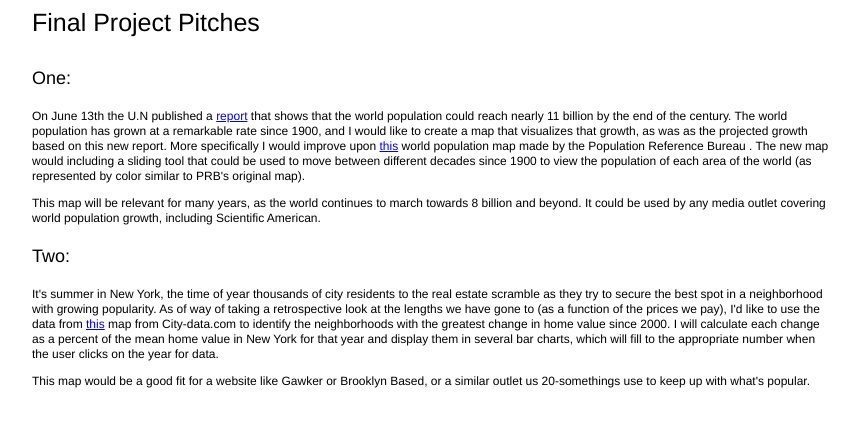
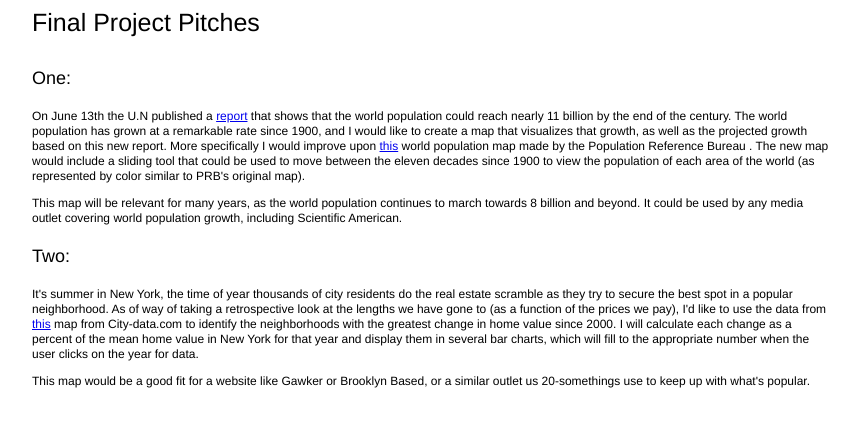
Before and after one commit to khiler211/khiler211.github.io, a plain HTML site: page html/pitches.html in a window 1280 px wide. Shown: the whole page, without its empty margins (208-1067 px from the left). Drawn offline with Linux system fonts and the light colour scheme.

Commit message:
Update pitches.html

```diff
--- a/html/pitches.html
+++ b/html/pitches.html
@@ -8,14 +8,14 @@
 
 	<h3>One:</h3>
 
-	<p>On June 13th the U.N published a <a href="http://phys.org/news/2013-06-world-population-billion.html">report</a> that shows that the world population could reach nearly 11 billion by the end of the century. The world population has grown at a remarkable rate since 1900, and I would like to create a map that visualizes that growth, as was as the projected growth based on this new report. More specifically I would improve upon <a href="http://www.prb.org/Publications/Datasheets/2011/world-population-data-sheet/world-map.aspx#/map/population"> this</a>  world population map made by the Population Reference Bureau . The new map would including a sliding tool that could be used to move between different decades since 1900 to view the population of each area of the world (as represented by color similar to PRB's original map).</p>
+	<p>On June 13th the U.N published a <a href="http://phys.org/news/2013-06-world-population-billion.html">report</a> that shows that the world population could reach nearly 11 billion by the end of the century. The world population has grown at a remarkable rate since 1900, and I would like to create a map that visualizes that growth, as well as the projected growth based on this new report. More specifically I would improve upon <a href="http://www.prb.org/Publications/Datasheets/2011/world-population-data-sheet/world-map.aspx#/map/population"> this</a>  world population map made by the Population Reference Bureau . The new map would include a sliding tool that could be used to move between the eleven decades since 1900 to view the population of each area of the world (as represented by color similar to PRB's original map).</p>
 
-	<p>This map will be relevant for many years, as the world continues to march towards 8 billion and beyond. It could be used by any media outlet covering world population growth, including Scientific American.</p>
+	<p>This map will be relevant for many years, as the world population continues to march towards 8 billion and beyond. It could be used by any media outlet covering world population growth, including Scientific American.</p>
 
 
 	<h3>Two:</h3>
 
-	<p> It's summer in New York, the time of year thousands of city residents to the real estate scramble as they try to secure the best spot in a neighborhood with growing popularity. As of way of taking a retrospective look at the lengths we have gone to (as a function of the prices we pay), I'd like to use the data from <a href="http://www.city-data.com/real-estate/NEW-YORK-NY-10001.html">this</a> map from City-data.com to identify the neighborhoods with the greatest change in home value since 2000. I will calculate each change as a percent of the mean home value in New York for that year and display them in several bar charts, which will fill to the appropriate number when the user clicks on the year for data.
+	<p> It's summer in New York, the time of year thousands of city residents do the real estate scramble as they try to secure the best spot in a popular neighborhood. As of way of taking a retrospective look at the lengths we have gone to (as a function of the prices we pay), I'd like to use the data from <a href="http://www.city-data.com/real-estate/NEW-YORK-NY-10001.html">this</a> map from City-data.com to identify the neighborhoods with the greatest change in home value since 2000. I will calculate each change as a percent of the mean home value in New York for that year and display them in several bar charts, which will fill to the appropriate number when the user clicks on the year for data.
 
 	<p>This map would be a good fit for a website like Gawker or Brooklyn Based, or a similar outlet us 20-somethings use to keep up with what's popular.</p>
 
```
